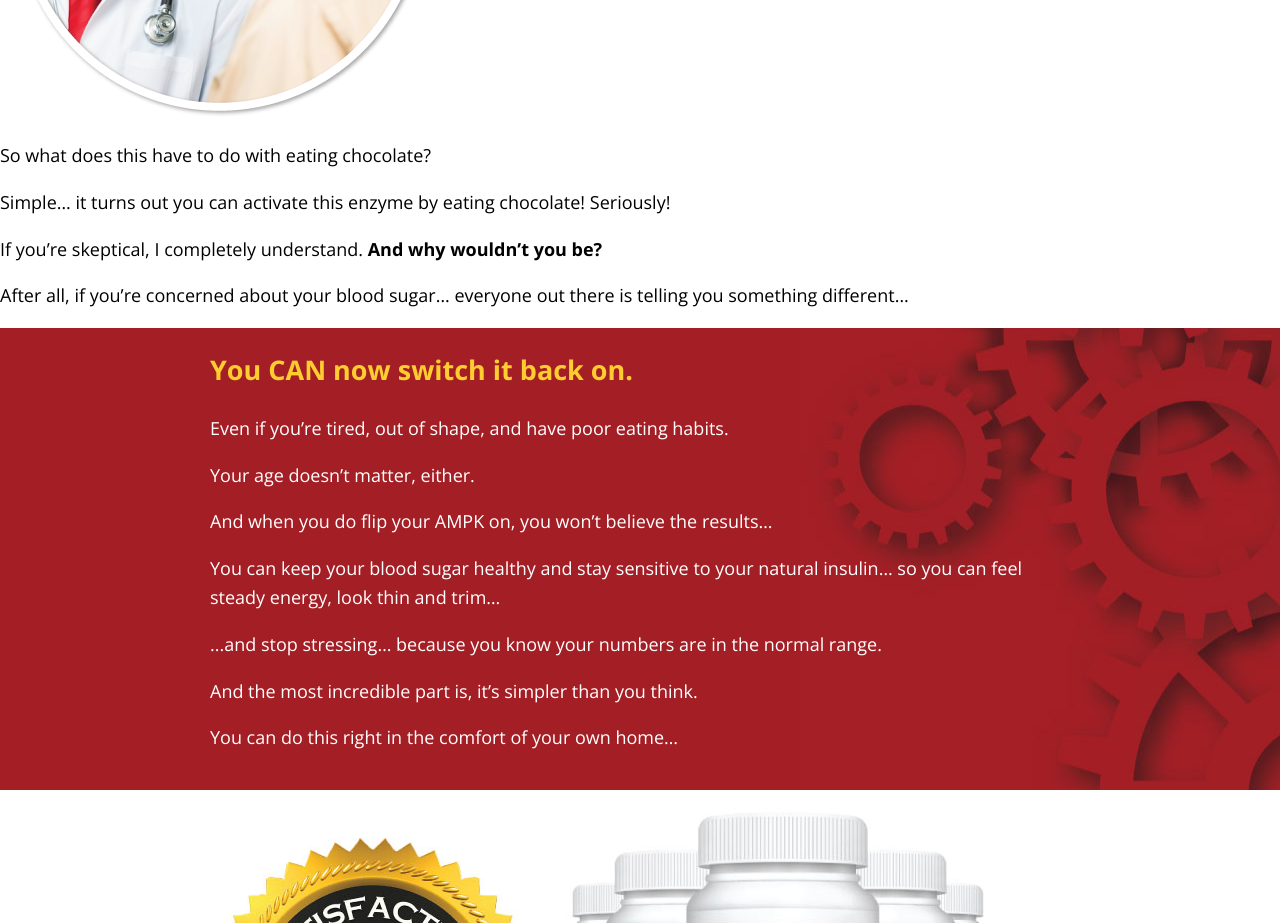
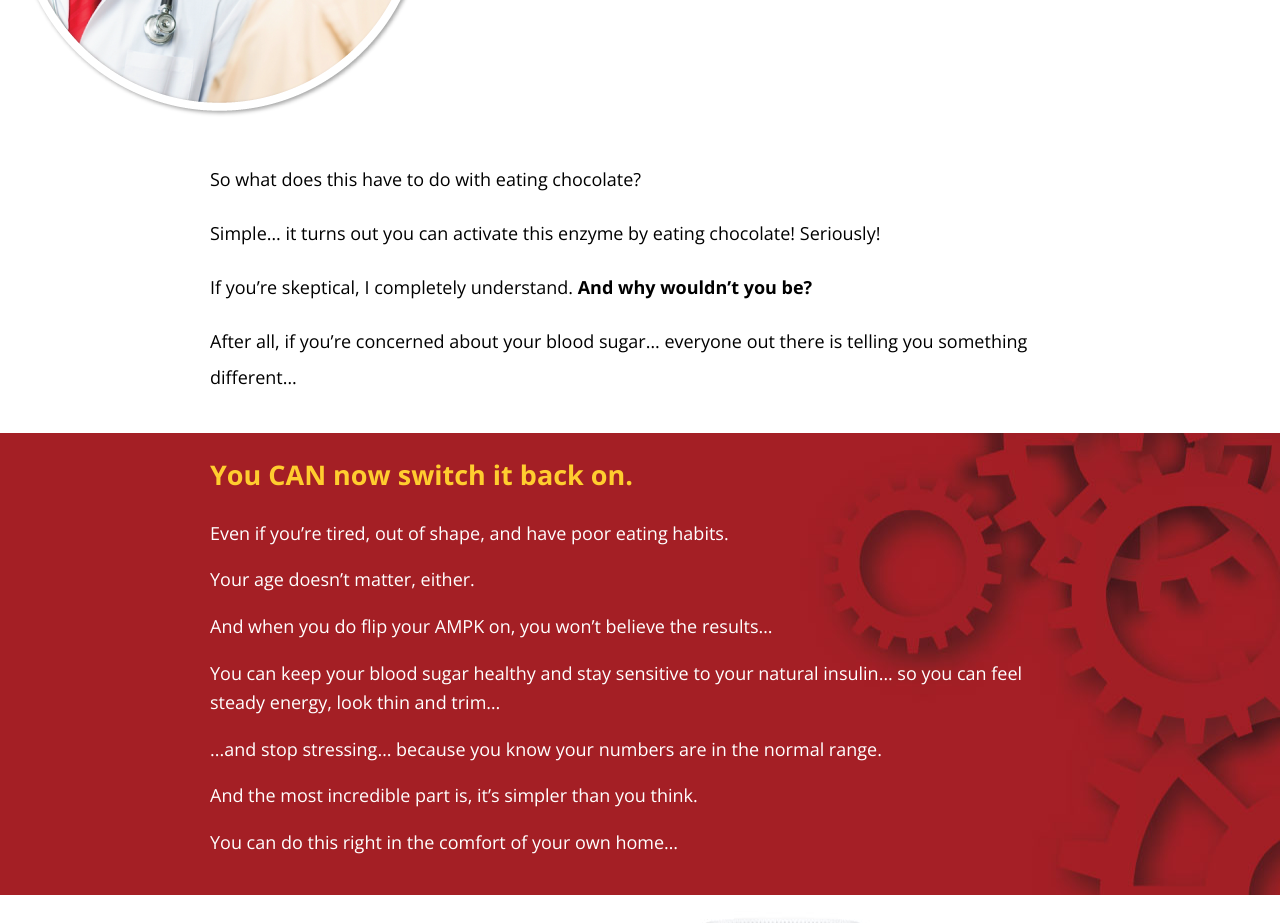
Before and after one commit to adamayd/Tech_Interviews, a plain HTML site: page index.html in a window 1280 px wide. Shown: the part 1500-2423 px from the top of the page. Drawn offline with nearby package versions, Linux system fonts and the light colour scheme; a web font is replaced by a local one.

Commit message:
underdoc section complete

```diff
--- a/css/styles.css
+++ b/css/styles.css
@@ -53,6 +53,11 @@ figcaption {
 .brownbar {
   display: flex;
   flex-direction: row;
+}
+
+.underdoc {
+  line-height: 2;
+  padding: 20px;
 }
 
 .gears {
--- a/index.html
+++ b/index.html
@@ -74,13 +74,14 @@
 <!-- / brown bar section text -->
 
 <!-- between brown and red -->
-<p>So what does this have to do with eating chocolate?</p>
-
-<p>Simple… it turns out you can activate this enzyme by eating chocolate! Seriously!</p>
-
-<p>If you’re skeptical, I completely understand. <strong>And why wouldn’t you be?</strong></p>
-
-<p>After all, if you’re concerned about your blood sugar… everyone out there is telling you something different…</p>
+<section class="underdoc">
+  <div class="innersection">
+    <p>So what does this have to do with eating chocolate?</p>
+    <p>Simple… it turns out you can activate this enzyme by eating chocolate! Seriously!</p>
+    <p>If you’re skeptical, I completely understand. <strong>And why wouldn’t you be?</strong></p>
+    <p>After all, if you’re concerned about your blood sugar… everyone out there is telling you something different…</p>
+  </div>
+</section>
 <!-- / between brown and red -->
 
 <!-- Red Section -->
```
